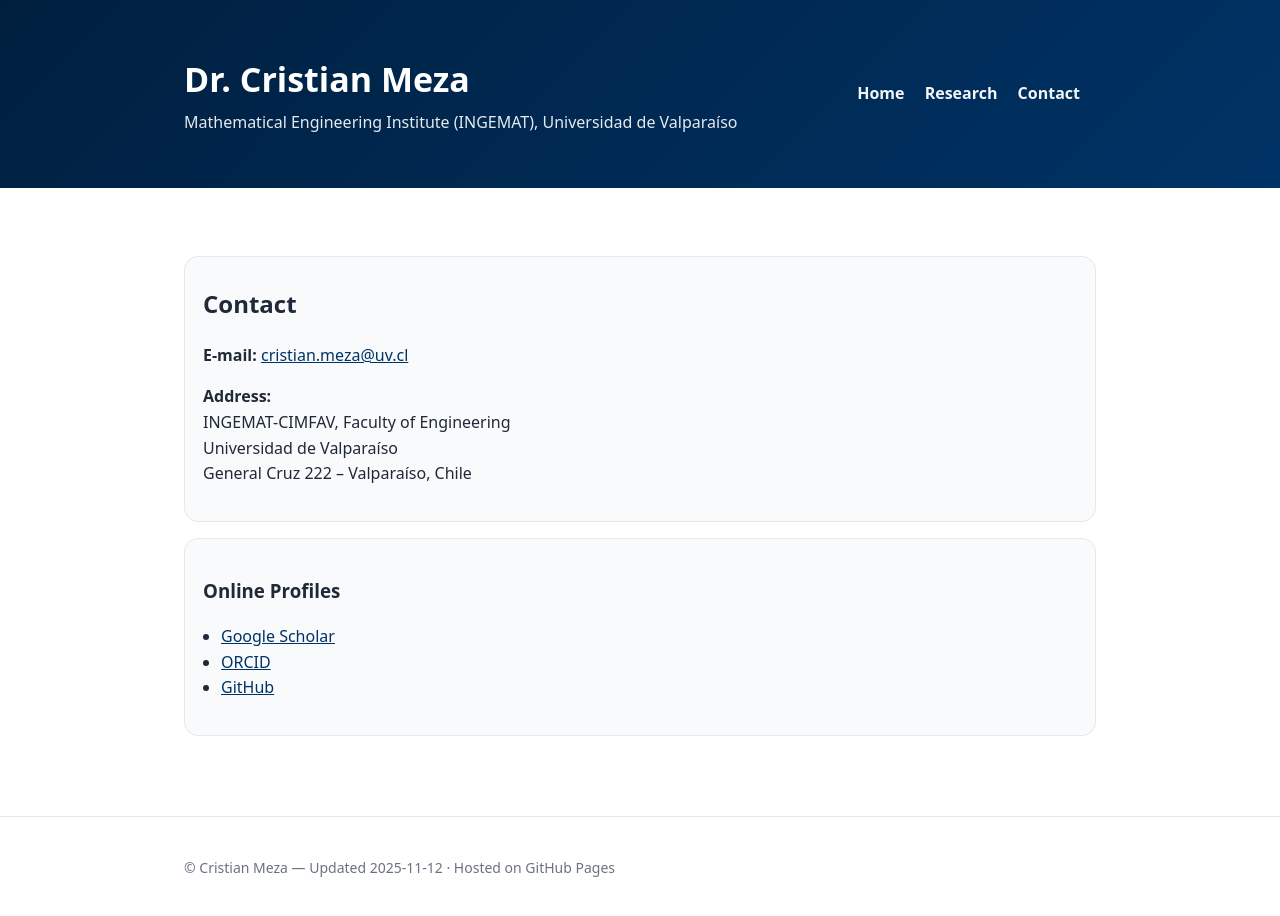
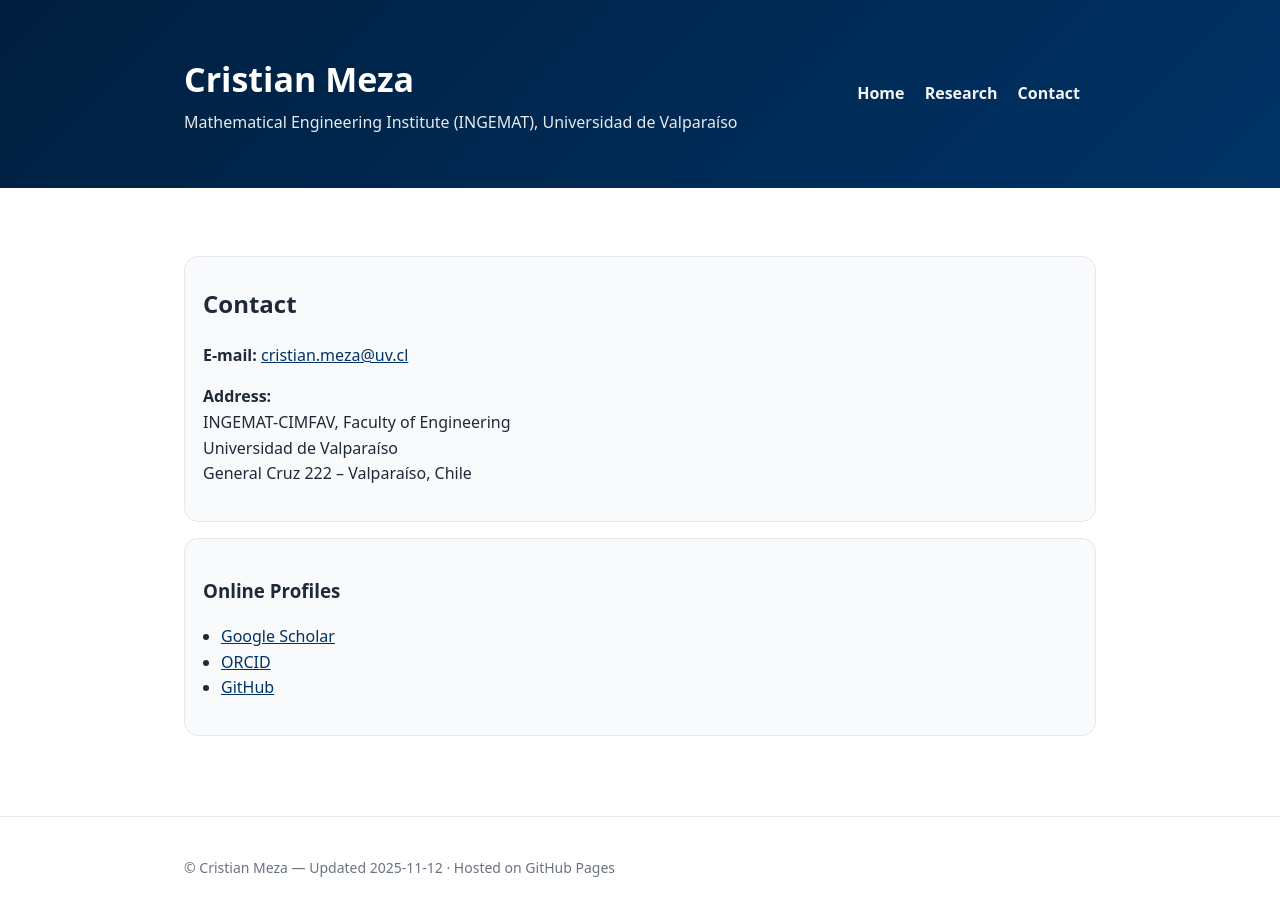
Before and after one commit to cmezabec/cmezabec.github.io, a plain HTML site: page contacto.html in a window 1280 px wide. Drawn offline with Linux system fonts and the light colour scheme.

Commit message:
Update contacto.html

```diff
--- a/contacto.html
+++ b/contacto.html
@@ -10,7 +10,7 @@
   <header class="site-header">
     <div class="container brand">
       <div class="title">
-        <h1>Dr. Cristian Meza</h1>
+        <h1>Cristian Meza</h1>
         <p>Mathematical Engineering Institute (INGEMAT), Universidad de Valparaíso</p>
       </div>
 
```
